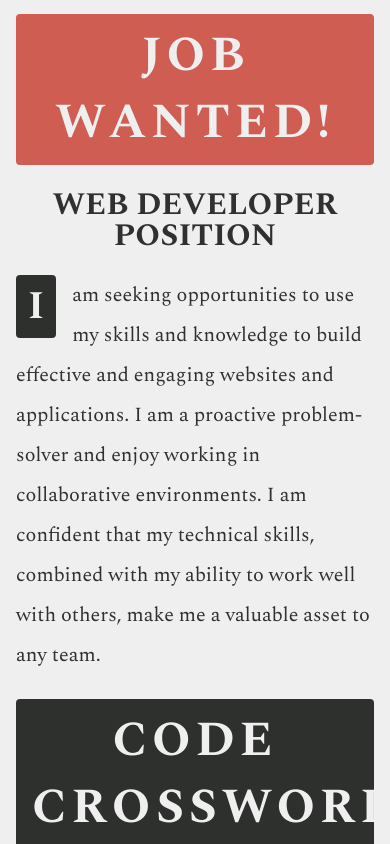
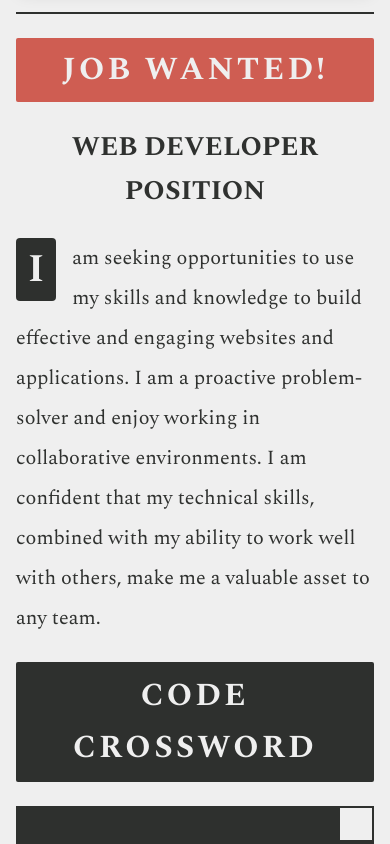
Before and after one commit to Phil-Elliott/PaperPortfolio, a Next.js app: page / in a window 390 px wide. Shown: the part 3520-4364 px from the top of the page. Built offline with nearby package versions, Linux system fonts and the light colour scheme.

Commit message:
made crossword responsive

```diff
--- a/components/AboutMe/AboutMe.tsx
+++ b/components/AboutMe/AboutMe.tsx
@@ -32,7 +32,7 @@ const AboutMe = () => {
   ];
 
   return (
-    <div className="my-6 relative lg2:flex justify-center lg2:w-[225%] h-full">
+    <div className="grid sm:grid-cols-2 grid-cols-1 gap-5 lg2:gap-0 my-6 relative lg2:flex justify-center lg2:w-[225%] h-full">
       {Articles.map((article, index) => (
         <Article
           key={article.title}
--- a/components/AboutMe/Article.tsx
+++ b/components/AboutMe/Article.tsx
@@ -72,7 +72,7 @@ const Article = ({
     <div
       onMouseOver={() => handleHover(index)}
       onMouseLeave={() => handleHover(3)}
-      className={`mb-3 lg:0 shadow-lg p-3 border-2 border-Secondary rounded-md left-0 z-${index} bg-Primary transition-all duration-500 ease-in-out w-full translate-x-0 ${translateX[index]}`}
+      className={`shadow-lg p-3 border-2 border-Secondary rounded-md left-0 z-${index} bg-Primary transition-all duration-500 ease-in-out w-full translate-x-0 ${translateX[index]}`}
     >
       <div
         // style={{
--- a/components/Skills/Crossword/Crossword.tsx
+++ b/components/Skills/Crossword/Crossword.tsx
@@ -218,7 +218,7 @@ const CrosswordPuzzle = () => {
 
   return (
     <div className="h-full lg3:px-6">
-      <h1 className="uppercase article-header bg-Secondary text-center text-Primary font-serif py-2 tracking-widest px-4 mb-6 rounded ">
+      <h1 className="leading-relaxed uppercase text-fluid-9xl xs:text-5xl article-header bg-Secondary text-center text-Primary font-serif py-2 tracking-widest px-4 mb-6 rounded-sm ">
         Code Crossword
       </h1>
       <div className=" md:grid grid-cols-2">
--- a/components/Skills/JobWanted/JobWanted.tsx
+++ b/components/Skills/JobWanted/JobWanted.tsx
@@ -3,11 +3,11 @@ import React from "react";
 const JobWanted = () => {
   return (
     <div className="leading-loose lg3:border-r-2 border-Secondary lg3:pr-6 col-span-2 pb-6 lg3:pb-0">
-      <h1 className="article-header bg-Tertiary text-center  text-Primary font-serif py-2 tracking-widest px-4 rounded">
+      <h1 className="text-fluid-9xl xs:text-5xl article-header bg-Tertiary text-center  text-Primary font-serif py-4 tracking-widest px-4 rounded-sm">
         JOB WANTED!
       </h1>
       <div>
-        <h2 className="text-3xl font-bold text-center mt-6">
+        <h2 className="text-fluid-5xl xs:text-3xl font-bold text-center mt-6 leading-relaxed">
           WEB DEVELOPER POSITION
         </h2>
         <p className="mt-6 article-text">
```
